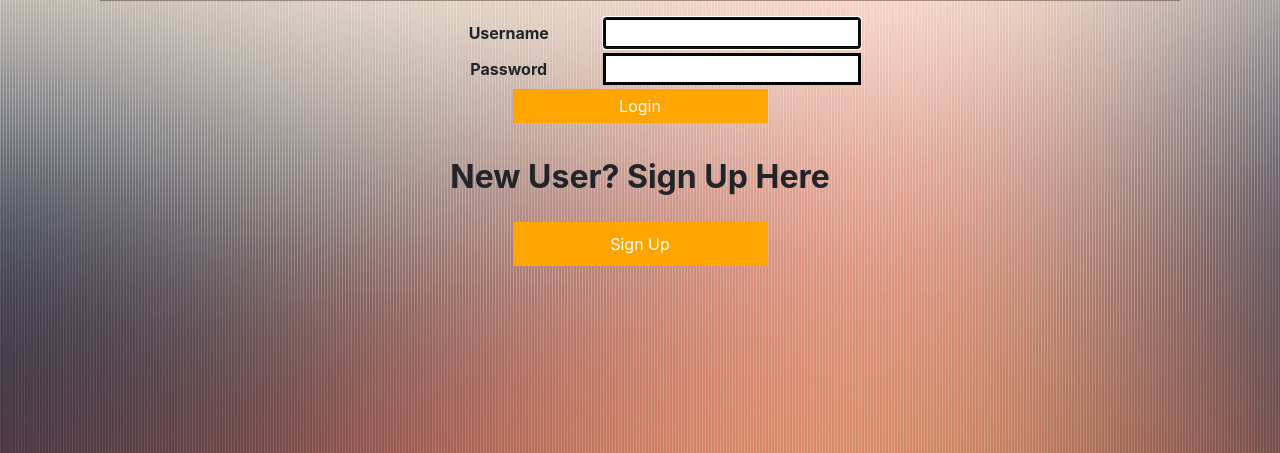
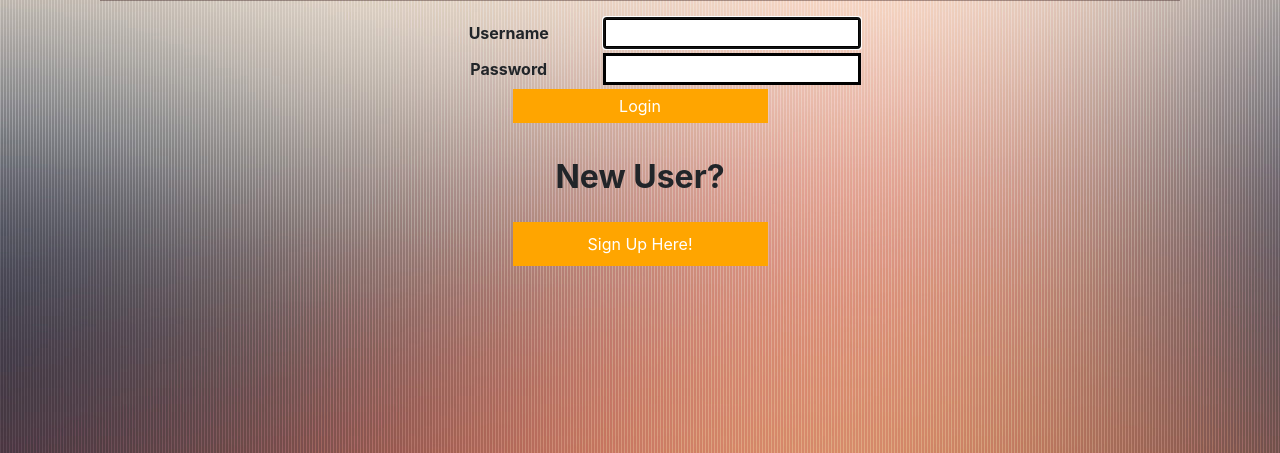
Before and after one commit to ahou8288/website-javascript-idle, a Django app: page /idle_app/login/ in a window 1280 px wide. Shown: the part 324-777 px from the top of the page. Run offline with Django 3.2, Linux system fonts and the light colour scheme; some libraries are stand-ins or nearby versions.

Commit message:
minor changes to login and logut screen

```diff
--- a/dual_idle/idle_app/static/idle_app/css/logout.css
+++ b/dual_idle/idle_app/static/idle_app/css/logout.css
@@ -11,6 +11,8 @@ input {
     border: none;
     cursor: pointer;
     width: 50%;
+    width: auto;
+    font-size: 24px;
 }
 
 .button:hover{
@@ -20,6 +22,7 @@ input {
 h1 {
     color: black;
     text-align: center;
+    padding: 20px 20px;
 }
 
 .mainBox{
--- a/dual_idle/idle_app/templates/_login.html
+++ b/dual_idle/idle_app/templates/_login.html
@@ -62,11 +62,10 @@
         <div class="container text-center">
             <form action="/idle_app/signup/">
                 <div class="buttonCenter">
-                    <h2 id="signup_label"><strong>New User? Sign Up Here</strong></h2>
+                    <h2 id="signup_label"><strong>New User?</strong></h2>
                 </div>
                 <div class="buttonCenter col-md-6">
-                    <button id="sign_up_button" class="button">Sign Up
-                    </button>
+                    <button id="sign_up_button" class="button">Sign Up Here!</button>
                 </div>
             </form>
         </div>
```
Also changed, not shown: dual_idle/db.sqlite3.
